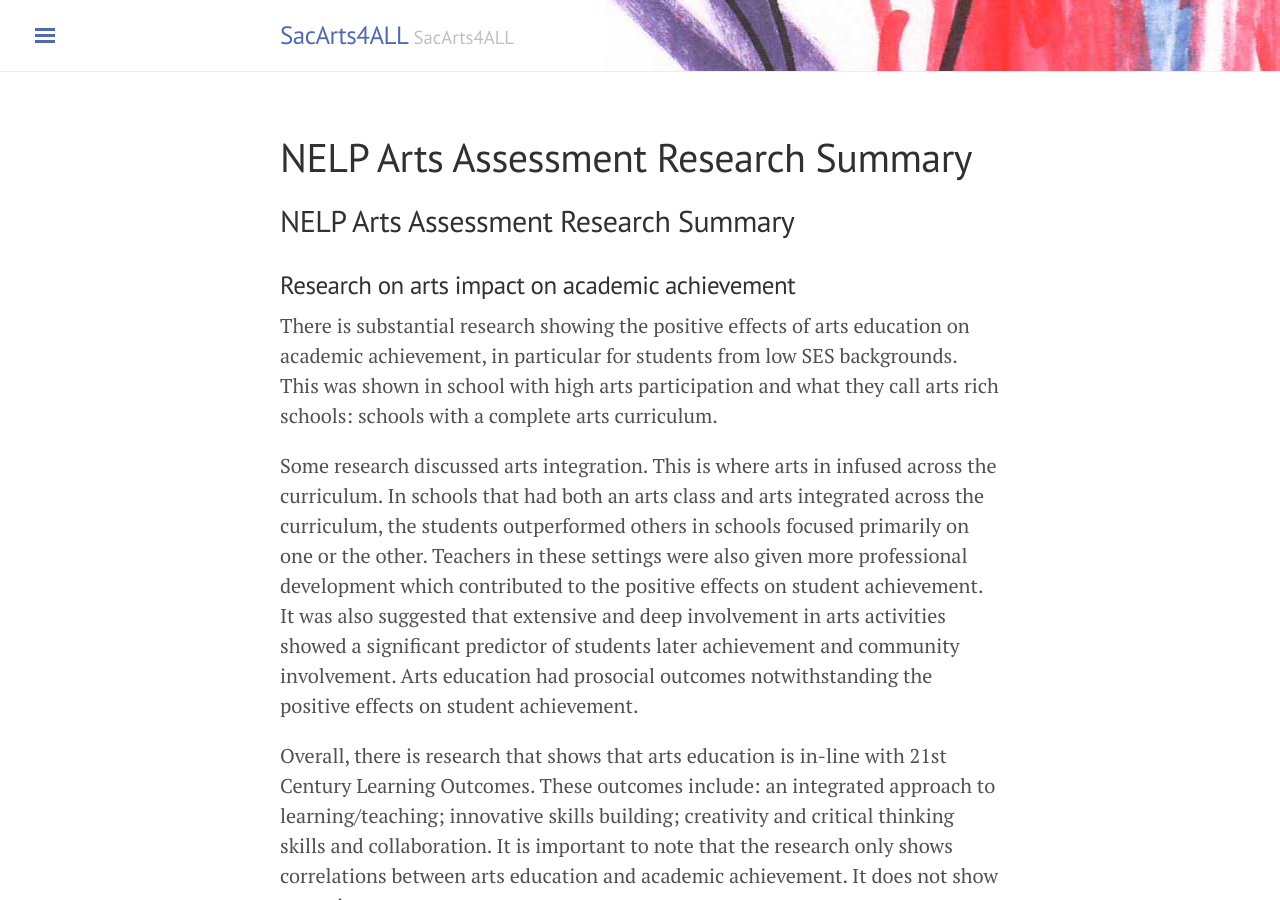
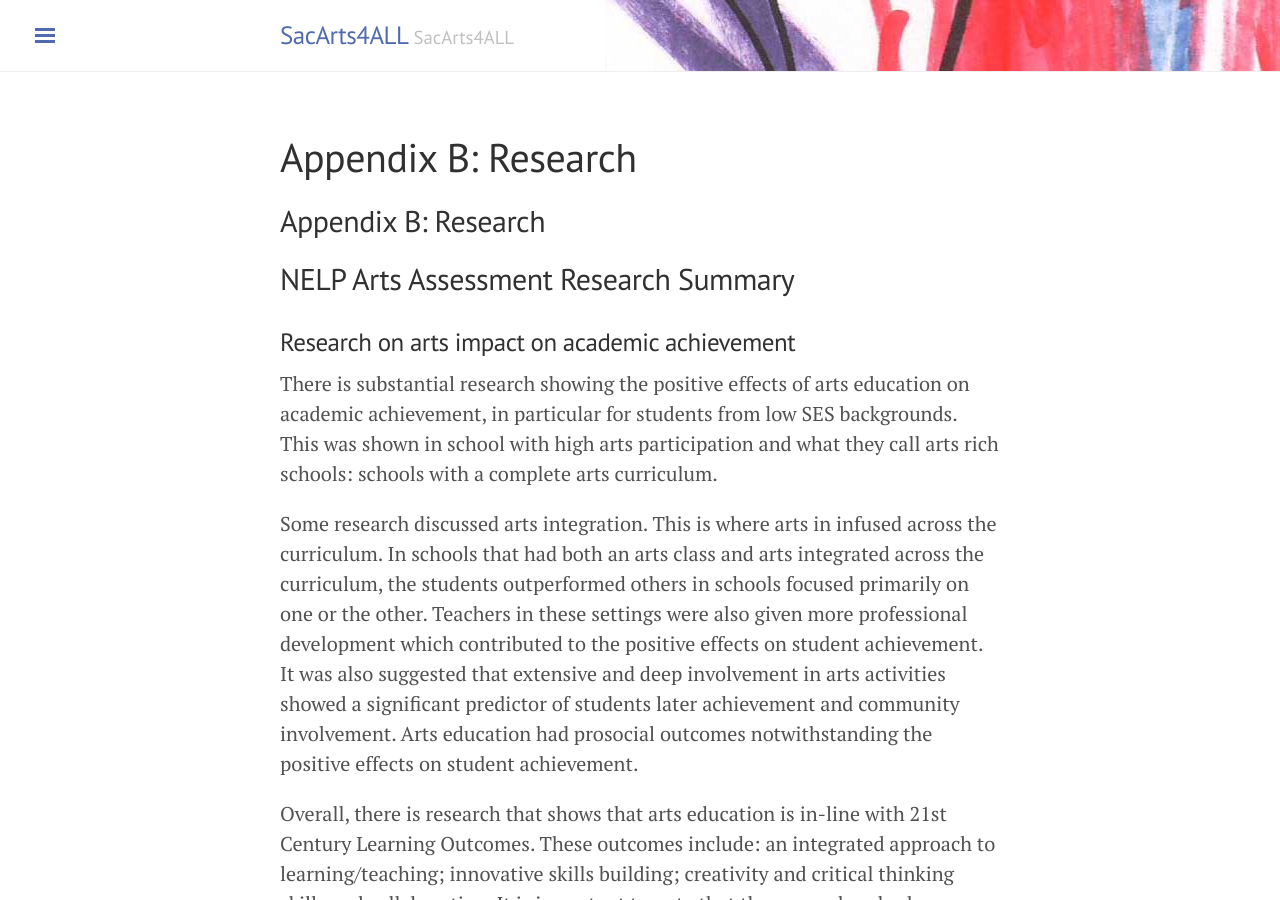
Before and after one commit to code4sac/sacarts4ALL, a Jekyll site: the page built from 8_research.md, in a window 1280 px wide and 900 px high. Built offline with Jekyll 4.4.1, drawn with Linux system fonts in a browser that asks for light colours; our own code applies the rules of GitHub Pages for plain Markdown files.

Commit message:
Update 8_research.md

```diff
--- a/8_research.md
+++ b/8_research.md
@@ -3,6 +3,8 @@
 title: Appendix B: Research
 permalink: /research/
 ---
+
+## Appendix B: Research
 
 ## NELP Arts Assessment Research Summary
 
```
